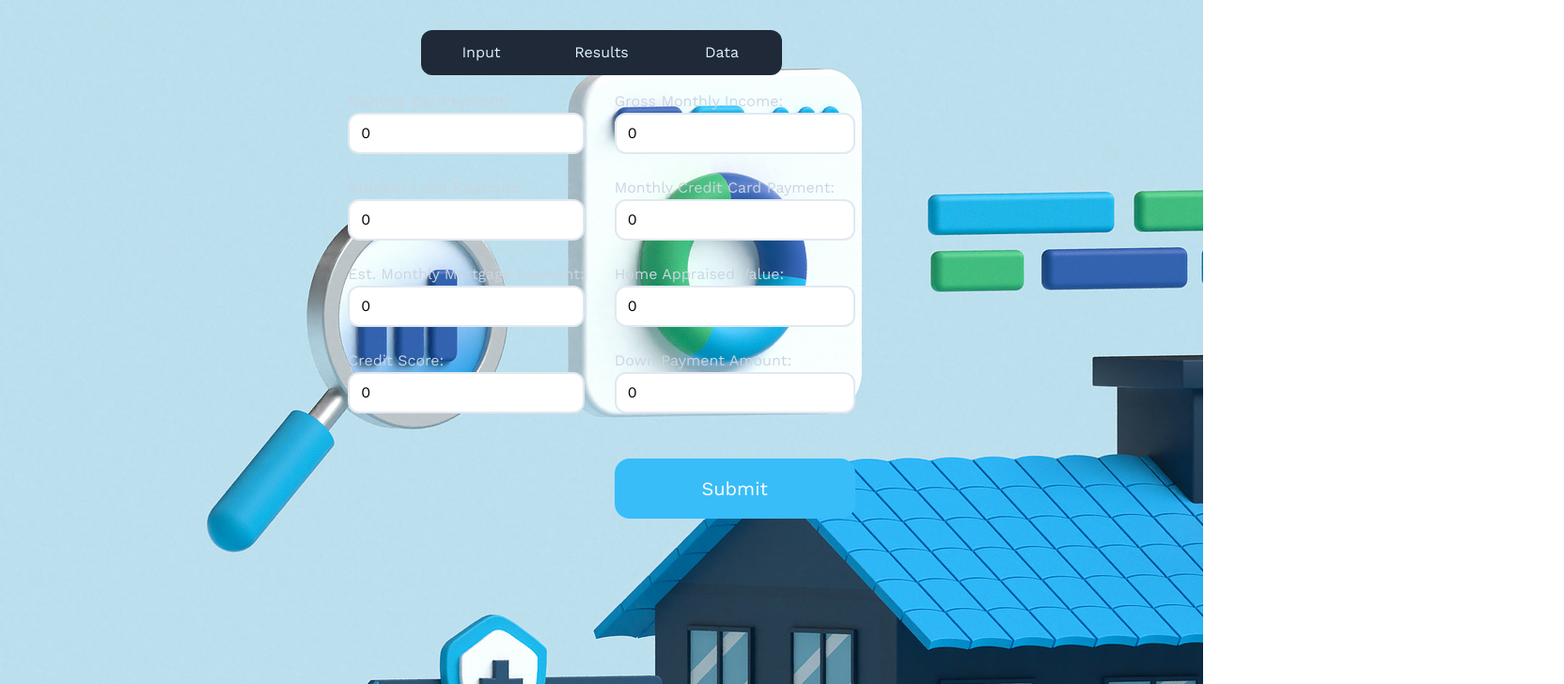
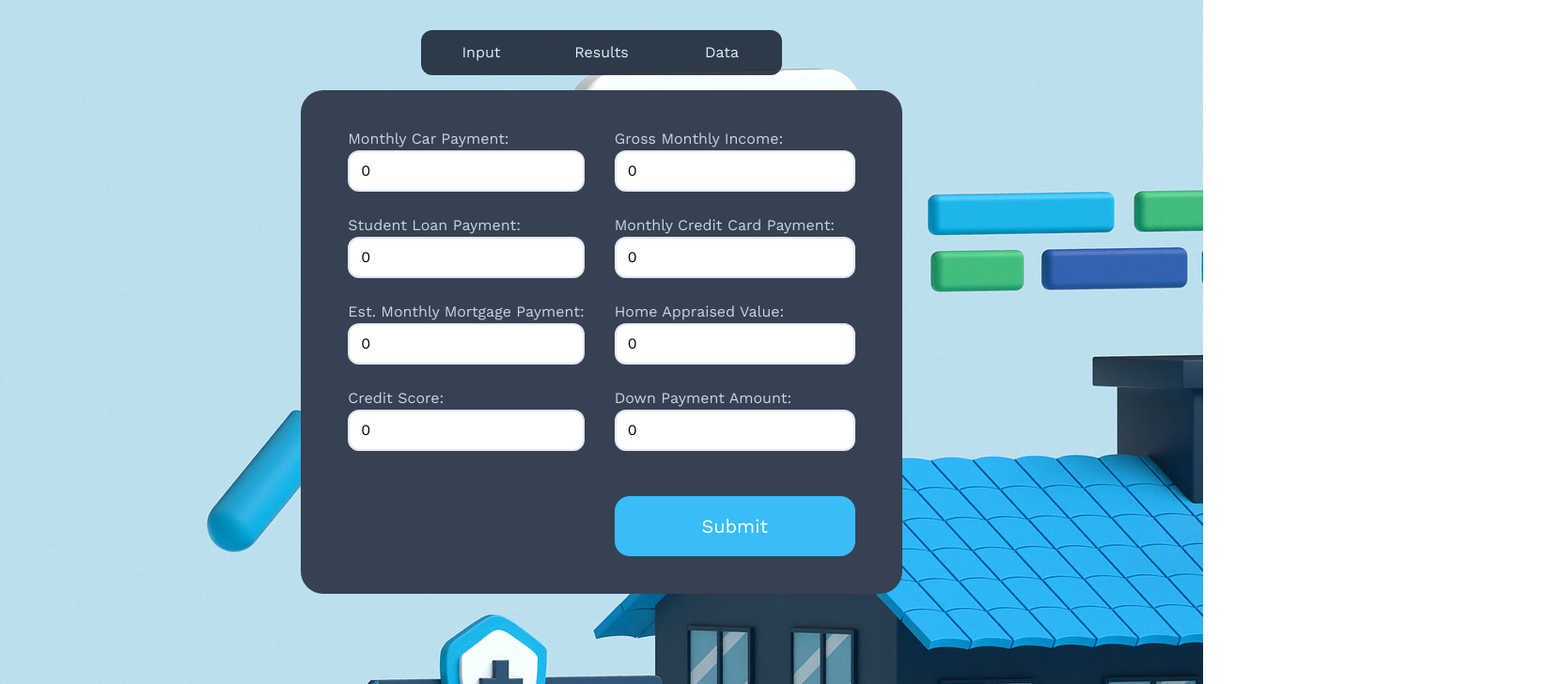
Before and after one commit to HackUTD-X-2023/project, a Next.js app: page /form in a window 1280 px wide. Shown: the top 728 px of the page at 94% size, 1664 px wide, since content can reach past the window. Built offline with nearby package versions, Linux system fonts and the light colour scheme.

Commit message:
chore: updated form UI

```diff
--- a/app/form/page.js
+++ b/app/form/page.js
@@ -90,15 +90,15 @@ export default function Home() {
   }
 
   return (
-    <main className="bg-[url('/cover2.jpg')] items-center flex flex-col w-screen gap-y-16">
-      <div class="grid grid-cols-3 fixed top-8 bg-gray-800 w-[24rem] h-12 rounded-xl flex-row place-content-evenly">
+    <main className="bg-[url('/cover2.jpg')] items-center flex flex-col w-screen gap-y-16 -z-20">
+      <div class="grid grid-cols-3 fixed top-8 bg-gray-800 w-[24rem] h-12 rounded-xl flex-row place-content-evenly opacity-90 z-20">
         <button className="nav-button text-sky-100" name="input">Input</button>
         <button className="nav-button text-sky-100" name="results">Results</button>
         <button className="nav-button text-sky-100" name="data">Data</button>
       </div>
 
 
-      <div className="bg-grey-900 mt-24 h-64 w-[128rem]">
+      <div className="bg-gradient-to-r from-gray-700 to-gray-700 relative mt-24 w-1/2 py-10 px-2 rounded-3xl">
         <form className='flex flex-row justify-center gap-8'>
           <div class="flex-col">
 
```
